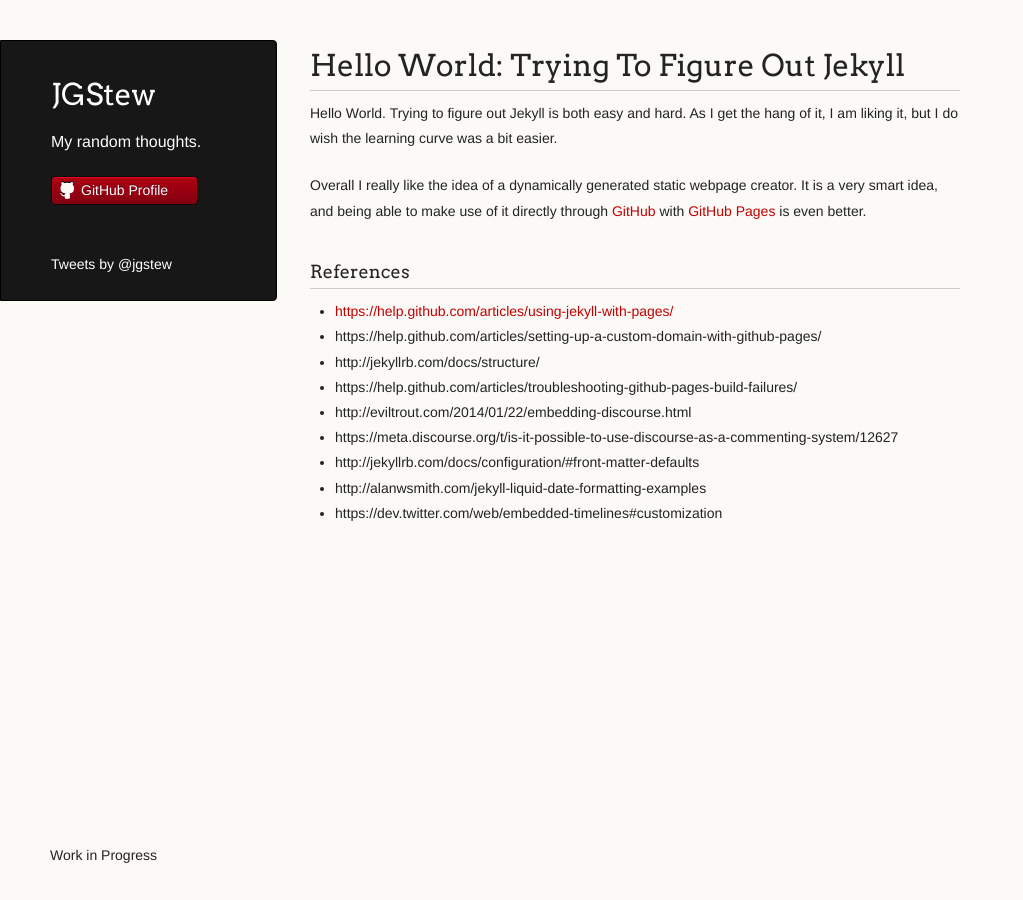
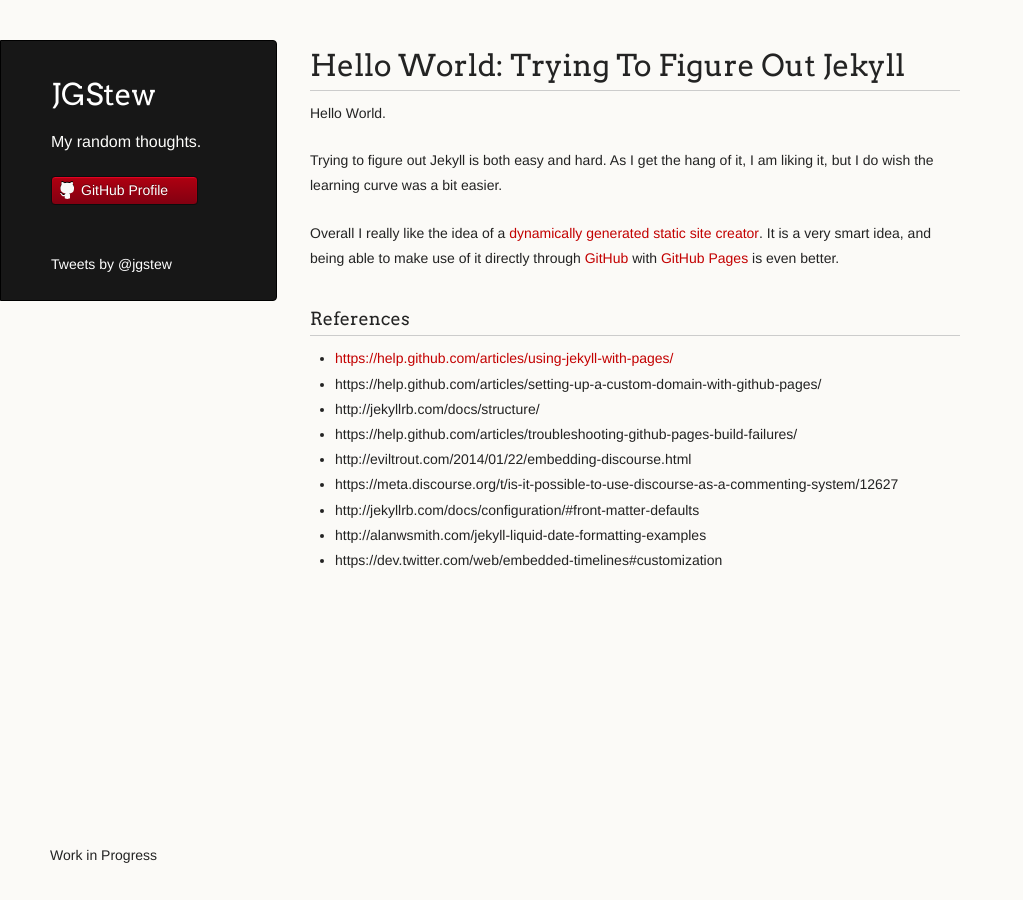
Before and after one commit to jgstew/jgstew.github.io, a Jekyll site: the page built from _posts/2015-12-31-Hello-World:-Trying-to-Figure-Out-Jekyll.md, in a window 1280 px wide. Shown: the whole page, without its empty margins (0-1023 px from the left). Built offline with Jekyll 4.4.1, drawn with Linux system fonts in a browser that asks for light colours; comment, search, counter and statistics services are not loaded.

Commit message:
Update 2015-12-31-Hello-World:-Trying-to-Figure-Out-Jekyll.md

```diff
--- a/_posts/2015-12-31-Hello-World:-Trying-to-Figure-Out-Jekyll.md
+++ b/_posts/2015-12-31-Hello-World:-Trying-to-Figure-Out-Jekyll.md
@@ -1,6 +1,8 @@
-Hello World. Trying to figure out Jekyll is both easy and hard. As I get the hang of it, I am liking it, but I do wish the learning curve was a bit easier.
+Hello World.
 
-Overall I really like the idea of a dynamically generated static webpage creator. It is a very smart idea, and being able to make use of it directly through [GitHub](https://github.com/jgstew) with [GitHub Pages](https://pages.github.com/) is even better.
+Trying to figure out Jekyll is both easy and hard. As I get the hang of it, I am liking it, but I do wish the learning curve was a bit easier.
+
+Overall I really like the idea of a [dynamically generated static site creator](http://jekyllrb.com/docs/home/#so-what-is-jekyll-exactly). It is a very smart idea, and being able to make use of it directly through [GitHub](https://github.com/jgstew) with [GitHub Pages](https://pages.github.com/) is even better.
 
 ### References
 
```
